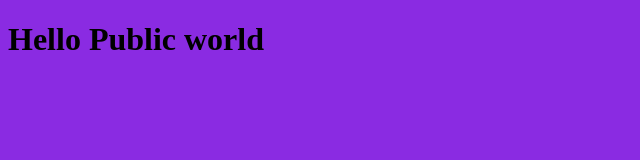
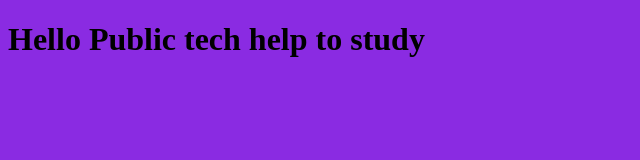
Before and after one commit to studentak007/Project3, a plain HTML site: page index.html in a window 1280 px wide. Shown: the whole page, without its empty margins (0-640 px from the left). Drawn offline with Linux system fonts and the light colour scheme.

Commit message:
first change

```diff
--- a/index.html
+++ b/index.html
@@ -7,6 +7,6 @@
 <link rel="stylesheet" href="style.css"
 </head>
 <body>
-<h1>Hello Public world</h1>
+<h1>Hello Public tech help to study</h1>
 </body>
 </html>
```
